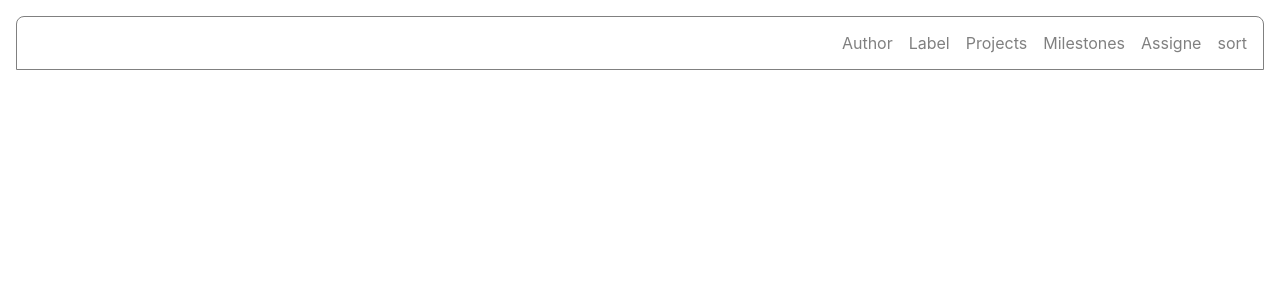
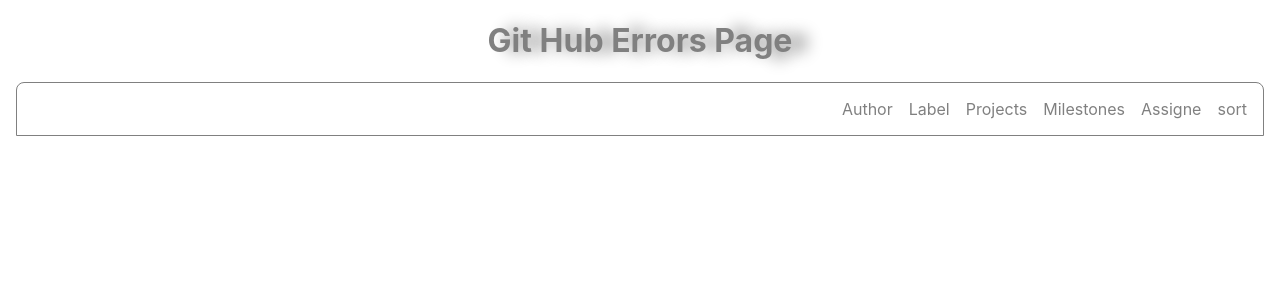
Before and after one commit to TejashriSJ/git-hub-issue-page, a React (Create React App) app: page / in a window 1280 px wide. Shown: the top 300 px of the page. Built offline with nearby package versions, Linux system fonts and the light colour scheme; no server answers.

Commit message:
Update Header file
This will modify the header

```diff
--- a/src/Components/Header.js
+++ b/src/Components/Header.js
@@ -4,6 +4,8 @@ import React, { Component } from "react";
 class Header extends Component {
   render() {
     return (
+      <div>
+        <h1 className="header-heading">Git Hub Errors Page</h1>
         <nav>
           <ul className="issue-header">
             <li>Author</li>
@@ -14,6 +16,7 @@ class Header extends Component {
             <li>sort</li>
           </ul>
         </nav>
+      </div>
     );
   }
 }
```
Lines whose indentation alone changed are shown as unchanged.
